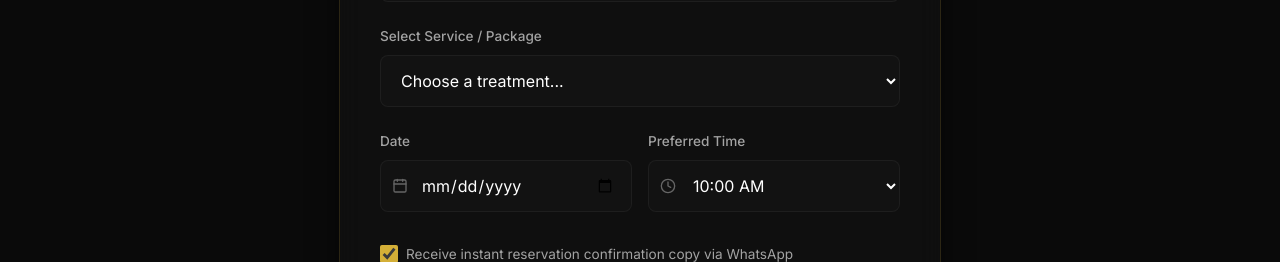
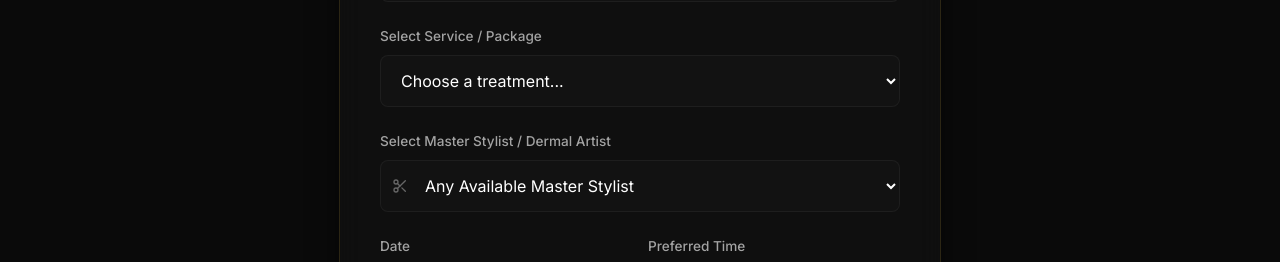
Before and after one commit to amitkumarpatra99/Saloon_Site, a React (Vite) app: page / in a window 1280 px wide. Shown: the part 8780-9042 px from the top of the page. Built offline with nearby package versions, Linux system fonts and the light colour scheme; a web font is replaced by a local one.

Commit message:
feat: add BookingForm and PackageBuilder components for customer appointment scheduling

```diff
--- a/src/components/BookingForm.jsx
+++ b/src/components/BookingForm.jsx
@@ -1,10 +1,12 @@
 import React, { useState, useEffect } from 'react';
-import { Calendar, User, Phone, CheckCircle, MessageSquare, Clock } from 'lucide-react';
+import { Calendar, User, Phone, CheckCircle, MessageSquare, Clock, Scissors } from 'lucide-react';
+import { INITIAL_TEAM } from '../data/mockData';
 
 const BookingForm = ({ services, selectedService, onAddBooking }) => {
   const [name, setName] = useState('');
   const [phone, setPhone] = useState('');
   const [service, setService] = useState('');
+  const [stylist, setStylist] = useState('Any Available Stylist');
   const [date, setDate] = useState('');
   const [time, setTime] = useState('10:00 AM');
   const [whatsappConfirm, setWhatsappConfirm] = useState(true);
@@ -36,6 +38,7 @@ const BookingForm = ({ services, selectedService, onAddBooking }) => {
       name: cleanName,
       phone: cleanPhone,
       service,
+      stylist,
       date,
       time,
       status: "Pending",
@@ -51,13 +54,14 @@ const BookingForm = ({ services, selectedService, onAddBooking }) => {
     setName('');
     setPhone('');
     setService('');
+    setStylist('Any Available Stylist');
     setDate('');
     setTime('10:00 AM');
   };
 
   const getWhatsAppLink = () => {
     if (!submittedData) return '';
-    const text = `Hi AURA Luxury Salon! I have just booked an appointment:\n\n*Name:* ${submittedData.name}\n*Service:* ${submittedData.service}\n*Date:* ${submittedData.date}\n*Time:* ${submittedData.time}\n\nPlease confirm my slot. Thank you!`;
+    const text = `Hi AURA Luxury Salon! I have just booked an appointment:\n\n*Name:* ${submittedData.name}\n*Service:* ${submittedData.service}\n*Preferred Stylist:* ${submittedData.stylist}\n*Date:* ${submittedData.date}\n*Time:* ${submittedData.time}\n\nPlease confirm my slot. Thank you!`;
     return `https://wa.me/15550199?text=${encodeURIComponent(text)}`;
   };
 
@@ -113,7 +117,10 @@ const BookingForm = ({ services, selectedService, onAddBooking }) => {
                 <strong>Guest Name:</strong> {submittedData?.name}
               </p>
               <p style={{ fontSize: '0.9rem', color: 'var(--text-secondary)' }}>
-                <strong>Service:</strong> {submittedData?.service}
+                <strong>Service / Package:</strong> {submittedData?.service}
+              </p>
+              <p style={{ fontSize: '0.9rem', color: 'var(--text-secondary)' }}>
+                <strong>Stylist Assigned:</strong> {submittedData?.stylist}
               </p>
               <p style={{ fontSize: '0.9rem', color: 'var(--text-secondary)' }}>
                 <strong>Date & Time:</strong> {submittedData?.date} • {submittedData?.time}
@@ -238,6 +245,11 @@ const BookingForm = ({ services, selectedService, onAddBooking }) => {
                 className="booking-input select-input"
               >
                 <option value="">Choose a treatment...</option>
+                {/* Dynamically inject custom combination values from PackageBuilder if not present */}
+                {service && !services.some(s => s.name === service) &&
+                  !["Golden Jubilee Bridal Package", "Aura Premium Hair Spa Combo", "First-Visit Welcoming Invitation", "Vip Annual Membership Club"].includes(service) && (
+                    <option value={service}>{service}</option>
+                )}
                 {/* Dynamically grouped options by categories */}
                 {Array.from(new Set(services.map(s => s.category))).map(category => (
                   <optgroup key={category} label={category} style={{ backgroundColor: 'var(--bg-secondary)', color: 'var(--text-primary)' }}>
@@ -253,8 +265,40 @@ const BookingForm = ({ services, selectedService, onAddBooking }) => {
                   <option value="Golden Jubilee Bridal Package">Golden Jubilee Bridal Package (₹19,999)</option>
                   <option value="Aura Premium Hair Spa Combo">Aura Premium Hair Spa Combo (₹9,999)</option>
                   <option value="First-Visit Welcoming Invitation">First-Visit Welcoming Invitation (20% OFF)</option>
+                  <option value="Vip Annual Membership Club">Vip Annual Membership Club (₹39,999)</option>
                 </optgroup>
               </select>
+            </div>
+
+            {/* Select Preferred Stylist */}
+            <div>
+              <label htmlFor="booking-stylist" style={{ display: 'block', fontSize: '0.85rem', color: 'var(--text-secondary)', marginBottom: '0.5rem', fontWeight: 500 }}>
+                Select Master Stylist / Dermal Artist
+              </label>
+              <div style={{ position: 'relative' }}>
+                <Scissors size={16} style={{ position: 'absolute', left: '12px', top: '50%', transform: 'translateY(-50%)', color: 'var(--text-muted)' }} />
+                <select
+                  id="booking-stylist"
+                  value={stylist}
+                  onChange={(e) => setStylist(e.target.value)}
+                  style={{
+                    width: '100%',
+                    padding: '0.85rem 1rem 0.85rem 2.5rem',
+                    backgroundColor: 'var(--bg-secondary)',
+                    border: '1px solid var(--border-light)',
+                    borderRadius: '8px',
+                    cursor: 'pointer'
+                  }}
+                  className="booking-input select-input"
+                >
+                  <option value="Any Available Stylist">Any Available Master Stylist</option>
+                  {INITIAL_TEAM.map((member) => (
+                    <option key={member.id} value={member.name}>
+                      {member.name} ({member.role})
+                    </option>
+                  ))}
+                </select>
+              </div>
             </div>
 
             {/* Date and Time Group */}
```
